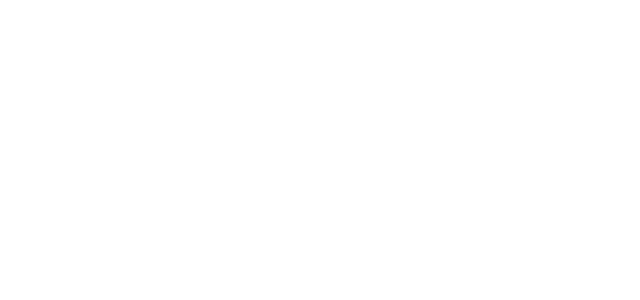
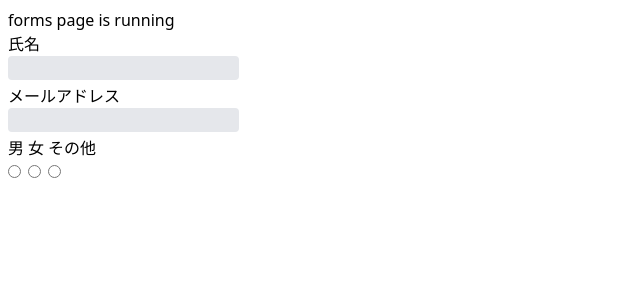
Before and after one commit to fujimmm331/free-nuxt-app, a Nuxt app: page /forms in a window 1280 px wide. Before the commit this address had no page. Shown: the top 300 px of the page, without its empty margins (0-640 px from the left). Built offline with nearby package versions, Linux system fonts and the light colour scheme.

Commit message:
feat:textbox, radioコンポーネント作成

```diff
--- /dev/null
+++ b/src/@types/input.d.ts
@@ -0,0 +1,4 @@
+/**
+ * input
+ */
+export type InputMode = 'view' | 'edit'
--- /dev/null
+++ b/src/components/atoms/Input/radio.vue
@@ -0,0 +1,37 @@
+<template>
+  <div class="radio">
+    <div class="mr-1" v-for="data in props.datas" :key="data.value">
+      <label class="label" :for="data.value" v-text="data.label" />
+      <input
+        class="rounded bg-gray-200"
+        type="radio"
+        :name="data.name"
+        :id="data.value"
+        :value="data.value"
+      >
+    </div>
+  </div>
+</template>
+<script setup lang="ts">
+  export type Radio = {
+    name: string
+    label: string
+    value: string | number
+  }
+
+  type RadioProps = {
+    datas: Radio[]
+  }
+
+
+  const props = defineProps<RadioProps>()
+
+</script>
+<style>
+  .label {
+    display: block;
+  }
+  .radio {
+    display: flex;
+  }
+</style>
--- /dev/null
+++ b/src/components/atoms/Input/textbox.vue
@@ -0,0 +1,20 @@
+<template>
+  <div>
+    <label class="label" :for="props.name" v-text="props.label" />
+    <input class="rounded bg-gray-200" type="text" :name="props.name" :id="props.name">
+  </div>
+</template>
+<script setup lang="ts">
+  type TextBoxProps = {
+    name: string
+    label: string
+  }
+
+  const props = defineProps<TextBoxProps>()
+
+</script>
+<style>
+  .label {
+    display: block;
+  }
+</style>
--- /dev/null
+++ b/src/pages/forms/index.vue
@@ -0,0 +1,42 @@
+<script setup lang="ts">
+import Textbox from '@/components/atoms/Input/textbox.vue';
+import Radio, { Radio as RadioType } from '../../components/atoms/Input/radio.vue';
+
+const form = {
+  email: '',
+  name: '',
+  sex: null,
+}
+const radioDatas: RadioType[] = [
+  {
+    name: 'sex',
+    value: 1,
+    label: '男'
+  },
+  {
+    name: 'sex',
+    value: 2,
+    label: '女'
+  },
+  {
+    name: 'sex',
+    value: 3,
+    label: 'その他'
+  },
+]
+
+const onSubmit = () => {
+  console.log('submit!')
+}
+</script>
+
+<template>
+  <div class="p-2">
+    <p>forms page is running</p>
+    <form @submit="onSubmit">
+      <Textbox v-model="form.name" class="mb-1" :name='"name"' :label='"氏名"' />
+      <Textbox v-model="form.email" class="mb-1" :name='"email"' :label='"メールアドレス"' />
+      <Radio v-model="form.sex" :datas='radioDatas'/>
+    </form>
+  </div>
+</template>
```
